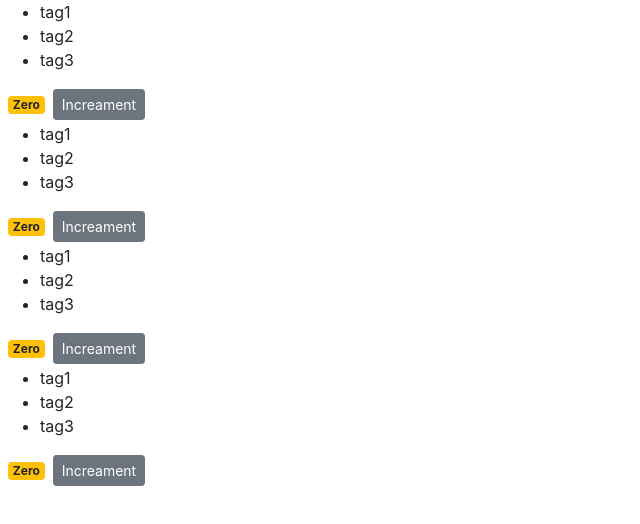
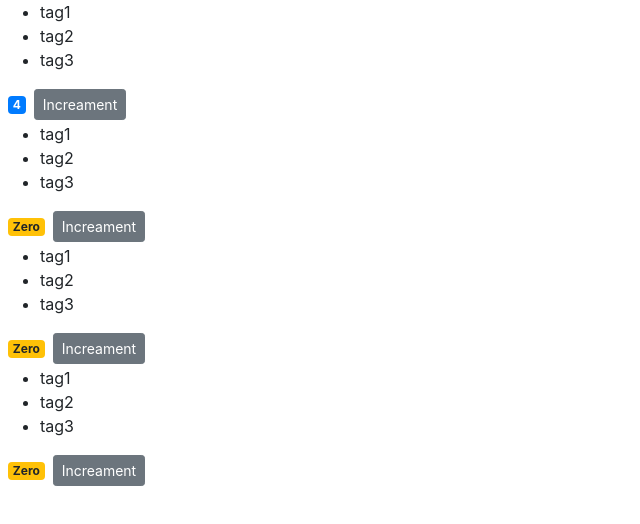
Before and after one commit to DulanjaliSenarathna/counter-app, a React (Create React App) app: page / in a window 1280 px wide. Shown: the top 524 px of the page, without its empty margins (0-640 px from the left). Built offline with nearby package versions, Linux system fonts and the light colour scheme.

Commit message:
Passing data to components

```diff
--- a/src/components/counter.jsx
+++ b/src/components/counter.jsx
@@ -3,7 +3,7 @@
  class Counter extends Component {
 
     state = {
-        count:0,
+        count:this.props.value,
         tags : ["tag1","tag2","tag3"]//array of tags
     };
 
@@ -22,6 +22,7 @@
     };
 
     render() {
+        //console.log('props',this.props);//props = properties of this element (Counter)
         return (
         <div>
             {this.state.tags.length ===0 && 'Please create a new tag!'}
--- a/src/components/counters.jsx
+++ b/src/components/counters.jsx
@@ -4,7 +4,7 @@
 class Counters extends Component {
     state = {
         counters : [
-            {id: 1 , value : 0},
+            {id: 1 , value : 4},
             {id: 2 , value : 0},
             {id: 3 , value : 0},
             {id: 4 , value : 0},
@@ -13,7 +13,9 @@
     render() {
         return (
         <div>
-           {this.state.counters.map(counter => <Counter key={counter.id}/>)}
+           {this.state.counters.map(counter => (
+           <Counter key={counter.id} value={counter.value} selected={true}/>
+           ))}
         </div>
         );
     }
```
